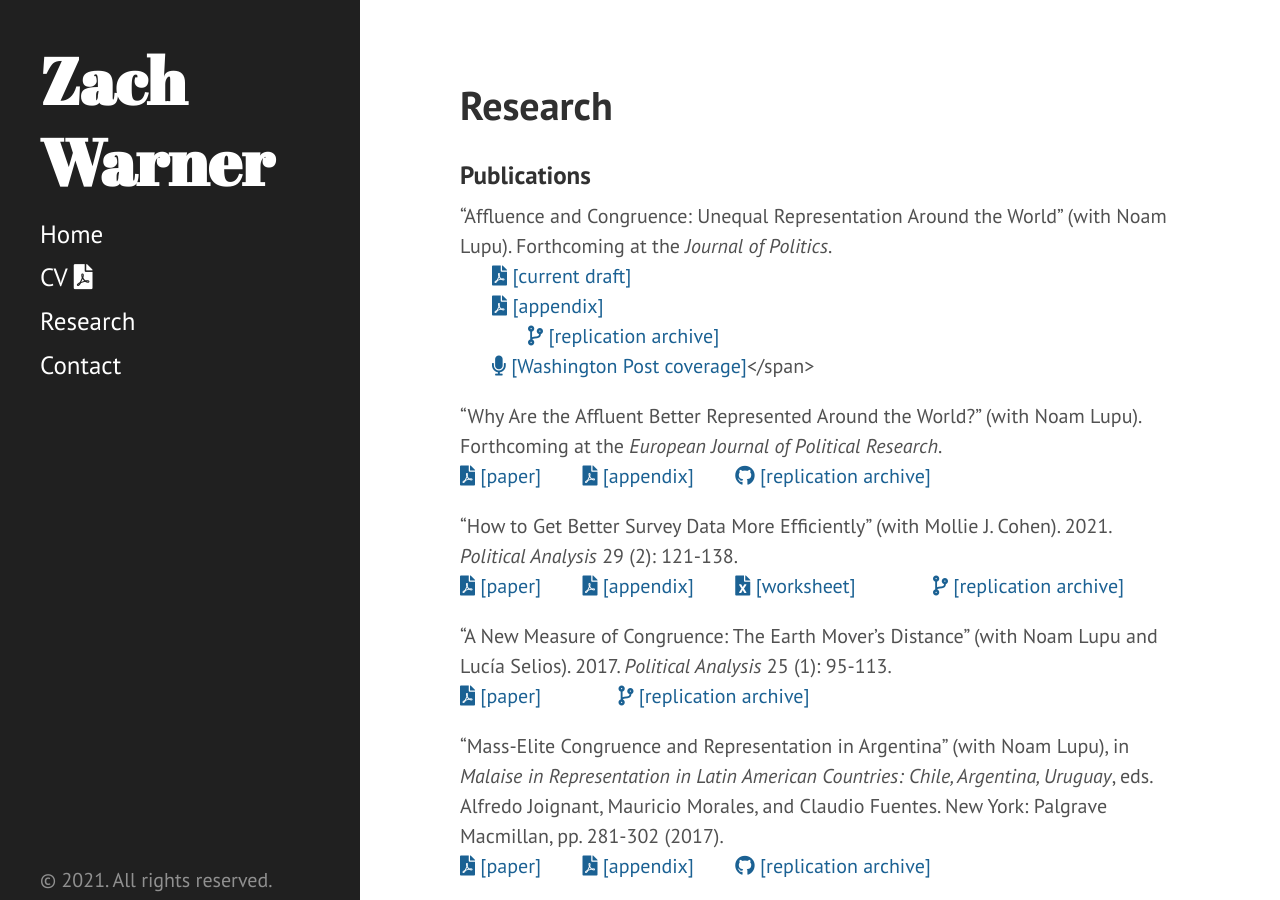
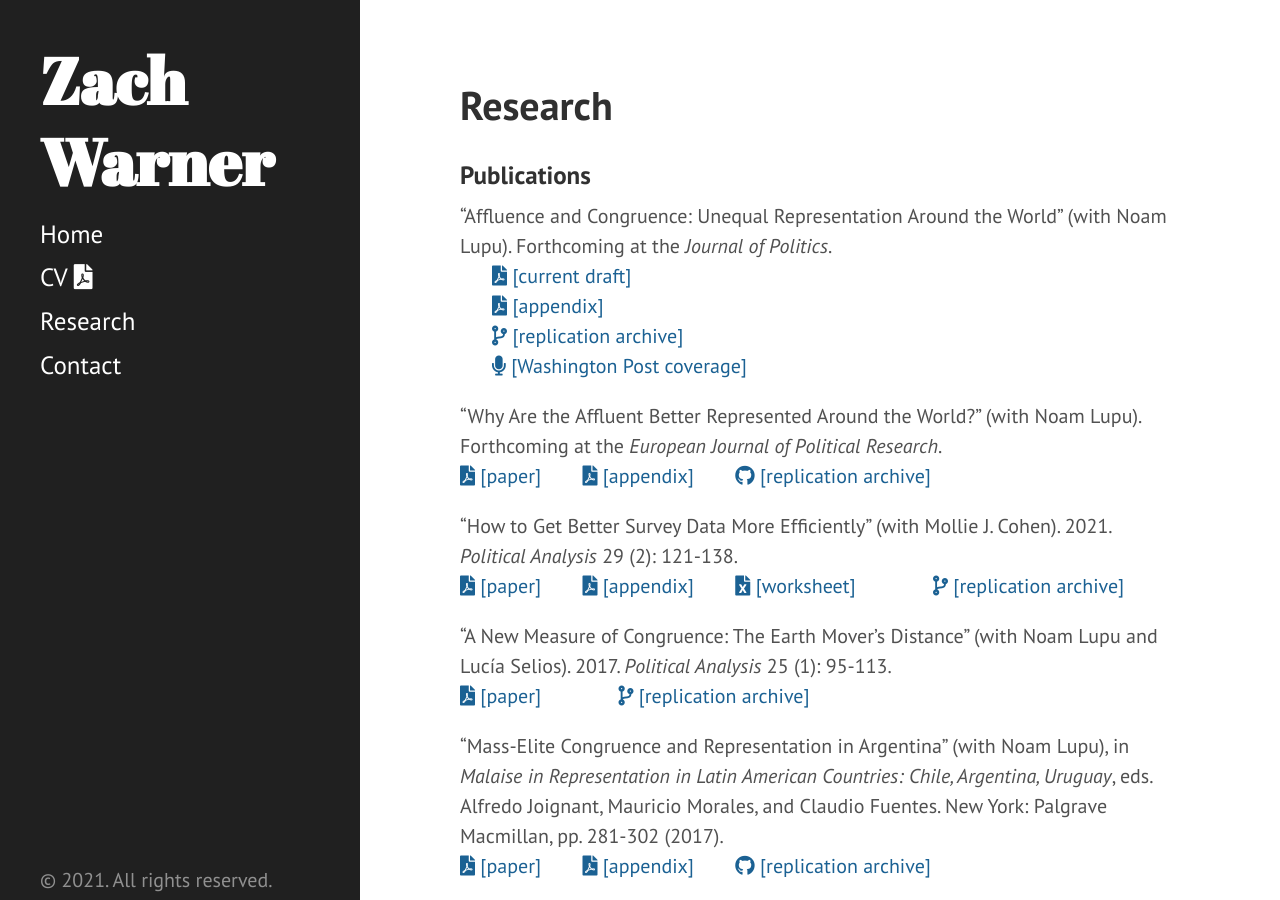
Before and after one commit to zachwarner/zachwarner.github.io, a Jekyll site: the page built from research.md, in a window 1280 px wide and 900 px high. Built offline with Jekyll 4.4.1, drawn with Linux system fonts in a browser that asks for light colours.

Commit message:
Update research.md

```diff
--- a/research.md
+++ b/research.md
@@ -9,8 +9,8 @@ permalink: /research
 "Affluence and Congruence: Unequal Representation Around the World" (with Noam Lupu). Forthcoming at the *Journal of Politics*.
 <br>&nbsp;&nbsp;&nbsp;&nbsp;&nbsp;&nbsp;<span style="padding-right:5%"><a href='{{ "/download/Lupu-Warner-Affluence.pdf" | relative_url }}'><i class='fas fa-file-pdf'></i> [current draft]</a></span>
 <br>&nbsp;&nbsp;&nbsp;&nbsp;&nbsp;&nbsp;<span style="padding-right:5%"><a href='{{ "/download/Lupu-Warner-Appendix.pdf" | relative_url }}'><i class='fas fa-file-pdf'></i> [appendix]</a></span>
-<br>&nbsp;&nbsp;&nbsp;&nbsp;&nbsp;&nbsp;<span style="padding-left:5%"><a href="https://dataverse.harvard.edu/dataset.xhtml?persistentId=doi:10.7910/DVN/DBNBEU"><i class='fas fa-code-branch'></i> [replication archive]</a></span>
-<br>&nbsp;&nbsp;&nbsp;&nbsp;&nbsp;&nbsp;<a href="https://www.washingtonpost.com/politics/2021/06/15/voters-around-world-think-their-governments-are-out-touch-they-have-point/"><i class='fas fa-microphone'></i> [Washington Post coverage]</a></span>
+<br>&nbsp;&nbsp;&nbsp;&nbsp;&nbsp;&nbsp;<span style="padding-right:5%"><a href='https://dataverse.harvard.edu/dataset.xhtml?persistentId=doi:10.7910/DVN/DBNBEU'><i class='fas fa-code-branch'></i> [replication archive]</a></span>
+<br>&nbsp;&nbsp;&nbsp;&nbsp;&nbsp;&nbsp;<span style="padding-right:5%"><a href='https://www.washingtonpost.com/politics/2021/06/15/voters-around-world-think-their-governments-are-out-touch-they-have-point/'><i class='fas fa-microphone'></i> [Washington Post coverage]</a></span>
 
 "Why Are the Affluent Better Represented Around the World?" (with Noam Lupu). Forthcoming at the *European Journal of Political Research*. <br>
 <span style="padding-right:5%"><a href='{{ "/download/Lupu-Warner-Why-Are-the-Affluent.pdf" | relative_url }}'><i class='fas fa-file-pdf'></i> [paper]</a></span>
```
